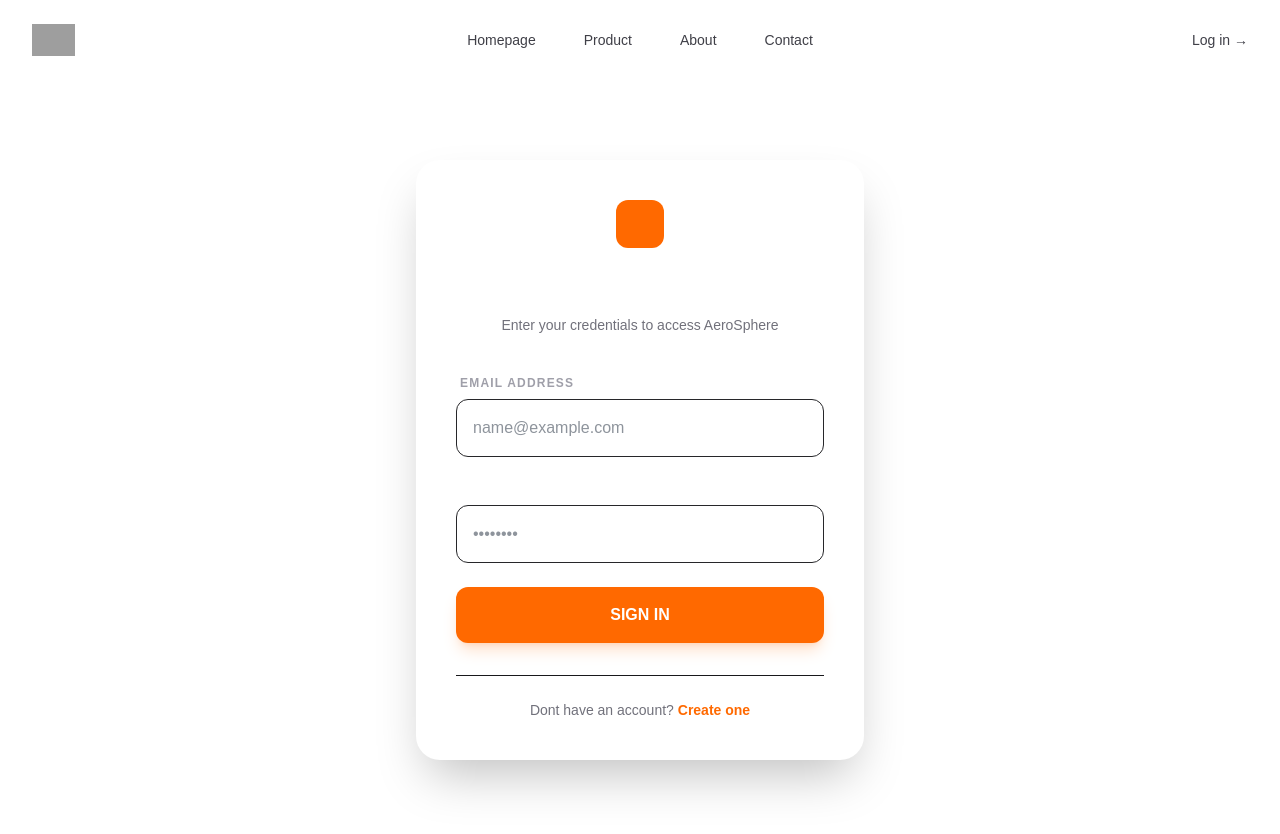
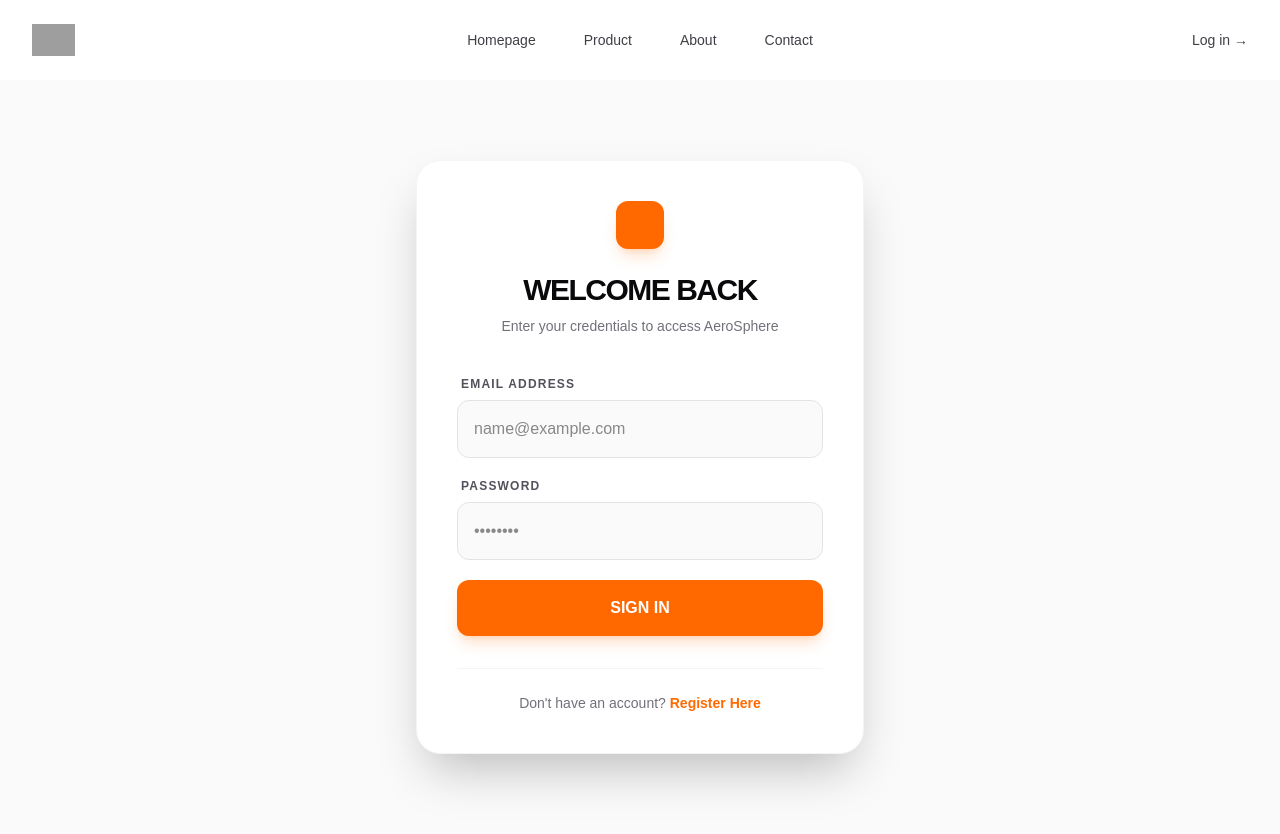
Before and after one commit to FHajid/AeroSphere, a Next.js app: page /login in a window 1280 px wide. Shown: the top 834 px of the page. Built offline with nearby package versions, Linux system fonts and the light colour scheme; grey boxes are pictures that could not be loaded.

Commit message:
added a register page on the login page

```diff
--- a/app/component/header.tsx
+++ b/app/component/header.tsx
@@ -54,7 +54,7 @@
 
         {/* Log in (desktop only) */}
         <div className="hidden lg:flex lg:flex-1 lg:justify-end">
-          <a href="#" className="text-sm font-medium text-zinc-700 hover:text-zinc-900 transition-colors">
+          <a href="/login" className="text-sm font-medium text-zinc-700 hover:text-zinc-900 transition-colors">
             Log in →
           </a>
         </div>
@@ -106,7 +106,7 @@
           {/* Drawer log in */}
           <div className="mt-6 pt-6 border-t border-zinc-100">
             <a
-              href="#"
+              href="/login"
               className="block w-full rounded-xl bg-zinc-900 px-4 py-2.5 text-center text-sm font-medium text-white hover:bg-black transition-colors"
             >
               Log in
--- a/app/login/page.tsx
+++ b/app/login/page.tsx
@@ -4,34 +4,63 @@
 import Link from 'next/link';
 import Header from '../component/header';
 
-export default function LoginPage() {
+export default function AuthPage() {
+  // 1. State untuk menentukan tampilkan Login atau Register
+  const [isLogin, setIsLogin] = useState(true);
+
   const [email, setEmail] = useState('');
   const [password, setPassword] = useState('');
+  const [name, setName] = useState(''); // State tambahan untuk Register
 
-  const handleLogin = (e: React.FormEvent) => {
+  const handleSubmit = (e: React.FormEvent) => {
     e.preventDefault();
-    // Di sini nanti kamu masukkan logika backend (Firebase/Supabase/Auth.js)
-    console.log('Logging in with:', { email, password });
+    if (isLogin) {
+      console.log('Logging in:', { email, password });
+    } else {
+      console.log('Registering:', { name, email, password });
+    }
   };
 
   return (
-    <div className="min-h-screen bg-white">
+    <div className="min-h-screen bg-zinc-50">
       <Header />
 
       <main className="flex items-center justify-center px-6 py-20">
-        <div className="w-full max-w-md bg-white p-10 rounded-3xl shadow-2xl">
+        <div className="w-full max-w-md bg-white p-10 rounded-3xl shadow-2xl border border-zinc-100 transition-all duration-500">
 
-          {/* Logo & Header */}
+          {/* Header Konten Berubah Dinamis */}
           <div className="text-center mb-10">
-            <div className="inline-block w-12 h-12 bg-orange-500 rounded-xl mb-4"></div>
-            <h1 className="text-white text-3xl font-black tracking-tighter">WELCOME BACK</h1>
-            <p className="text-zinc-500 text-sm mt-2">Enter your credentials to access AeroSphere</p>
+            <div className="inline-block w-12 h-12 bg-orange-500 rounded-xl mb-4 shadow-lg shadow-orange-500/20"></div>
+            <h1 className="text-zinc-950 text-3xl font-black tracking-tighter uppercase">
+              {isLogin ? 'Welcome Back' : 'Create Account'}
+            </h1>
+            <p className="text-zinc-500 text-sm mt-2">
+              {isLogin
+                ? 'Enter your credentials to access AeroSphere'
+                : 'Join us to explore the future of 3D vehicles'}
+            </p>
           </div>
 
-          {/* Form */}
-          <form onSubmit={handleLogin} className="space-y-6">
+          <form onSubmit={handleSubmit} className="space-y-5">
+            {/* Field Nama Hanya Muncul saat Register */}
+            {!isLogin && (
+              <div className="transition-all animate-in fade-in slide-in-from-top-2">
+                <label className="block text-zinc-600 text-xs font-bold uppercase tracking-widest mb-2 ml-1">
+                  Full Name
+                </label>
+                <input
+                  type="text"
+                  required
+                  value={name}
+                  onChange={(e) => setName(e.target.value)}
+                  className="w-full p-4 bg-zinc-50 border border-zinc-200 rounded-xl text-zinc-900 focus:outline-none focus:border-orange-500 transition-colors"
+                  placeholder="Your Name"
+                />
+              </div>
+            )}
+
             <div>
-              <label className="block text-zinc-400 text-xs font-bold uppercase tracking-widest mb-2 ml-1">
+              <label className="block text-zinc-600 text-xs font-bold uppercase tracking-widest mb-2 ml-1">
                 Email Address
               </label>
               <input
@@ -39,13 +68,13 @@
                 required
                 value={email}
                 onChange={(e) => setEmail(e.target.value)}
-                className="w-full p-4 bg-white border border-zinc-800 rounded-xl text-gray-800 focus:outline-none focus:border-orange-500 transition-colors"
+                className="w-full p-4 bg-zinc-50 border border-zinc-200 rounded-xl text-zinc-900 focus:outline-none focus:border-orange-500 transition-colors"
                 placeholder="name@example.com"
               />
             </div>
 
             <div>
-              <label className="block text-white text-xs font-bold uppercase tracking-widest mb-2 ml-1">
+              <label className="block text-zinc-600 text-xs font-bold uppercase tracking-widest mb-2 ml-1">
                 Password
               </label>
               <input
@@ -53,7 +82,7 @@
                 required
                 value={password}
                 onChange={(e) => setPassword(e.target.value)}
-                className="w-full p-4 bg-white border border-zinc-800 rounded-xl text-gray-800 focus:outline-none focus:border-orange-500 transition-colors"
+                className="w-full p-4 bg-zinc-50 border border-zinc-200 rounded-xl text-zinc-900 focus:outline-none focus:border-orange-500 transition-colors"
                 placeholder="••••••••"
               />
             </div>
@@ -62,17 +91,20 @@
               type="submit"
               className="w-full py-4 bg-orange-500 hover:bg-orange-600 text-white font-bold rounded-xl transition-all transform hover:scale-[1.02] active:scale-95 shadow-lg shadow-orange-500/20"
             >
-              SIGN IN
+              {isLogin ? 'SIGN IN' : 'REGISTER NOW'}
             </button>
           </form>
 
-          {/* Footer Login */}
-          <div className="mt-8 text-center border-t border-zinc-900 pt-6">
+          {/* Tombol Switch Mode */}
+          <div className="mt-8 text-center border-t border-zinc-100 pt-6">
             <p className="text-zinc-500 text-sm">
-              Dont have an account?{' '}
-              <Link href="/register" className="text-orange-500 hover:underline font-bold">
-                Create one
-              </Link>
+              {isLogin ? "Don't have an account?" : "Already have an account?"}{' '}
+              <button
+                onClick={() => setIsLogin(!isLogin)}
+                className="text-orange-500 hover:underline font-bold transition-all"
+              >
+                {isLogin ? 'Register Here' : 'Login Here'}
+              </button>
             </p>
           </div>
 
```
